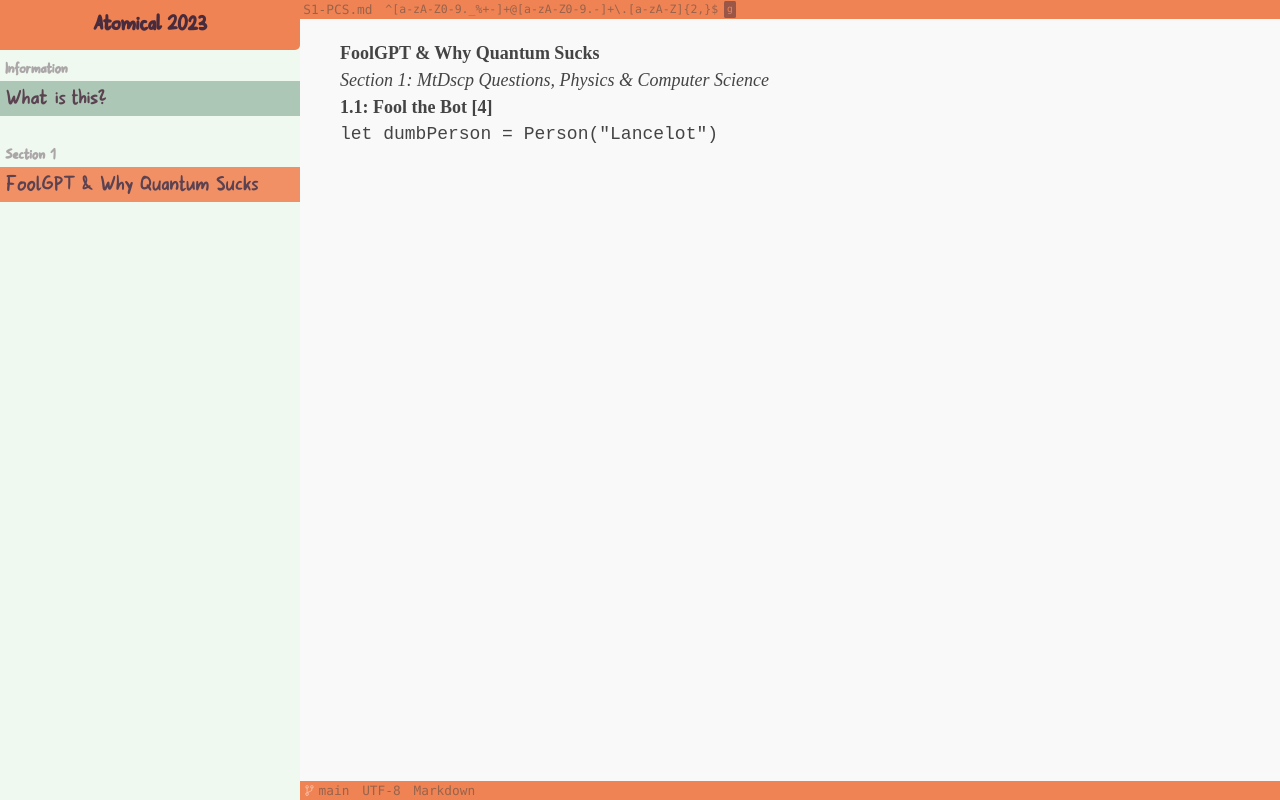
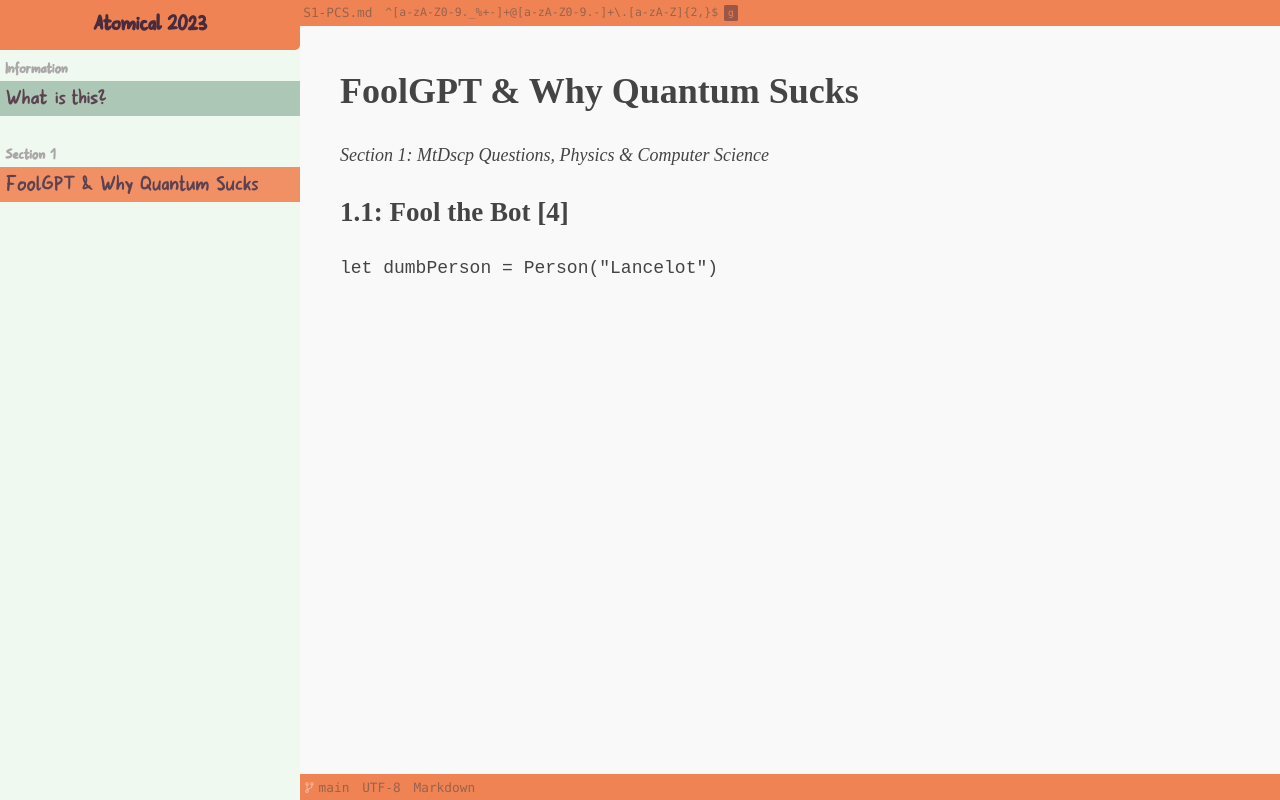
Before and after one commit to lancylot2004/AtomicWeb, a Next.js app: page /home in a window 1280 px wide. Built offline with nearby package versions, Linux system fonts and the light colour scheme.

Commit message:
Removed unnecesary global css.

```diff
--- a/src/styles/globals.css
+++ b/src/styles/globals.css
@@ -14,19 +14,8 @@ html, body, #__next {
   overflow: hidden;
   height: 100%;
   width: 100%;
-}
-
-html,body,div,span,h1,h2,h3,h4,h5,h6,p,pre {
-  -webkit-box-sizing: border-box;
-  box-sizing: border-box;
   margin: 0;
   padding: 0;
-  border: none;
-  outline: none;
-  background: rgba(0,0,0,0) none no-repeat scroll 0 0;
-  font-size: 100%;
-  vertical-align: baseline;
-  scroll-behavior: smooth
 }
 
 /** Animations **/
```
